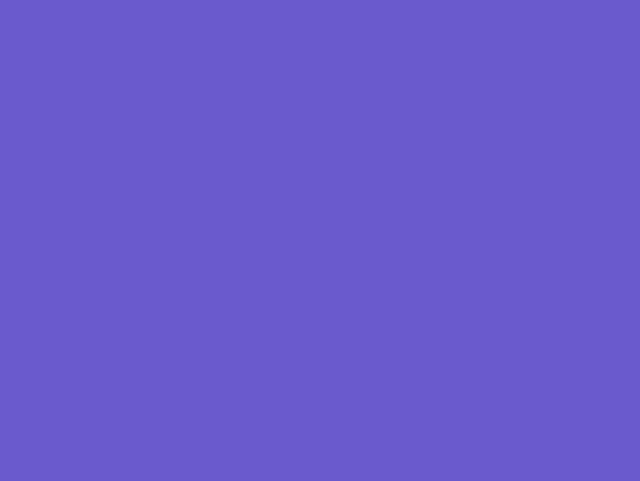
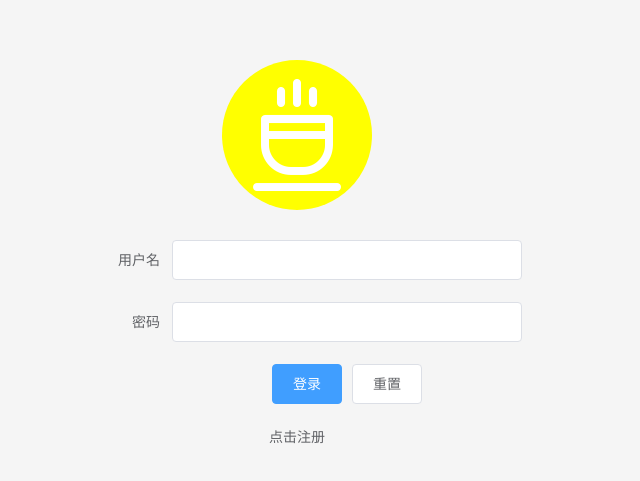
Before and after one commit to wenheeluyu/chileme182, a Vue app in the folder chileme-ui/: page /login in a window 1280 px wide. Shown: the part 115-596 px from the top of the page, without its empty margins (343-983 px from the left). Built offline with nearby package versions, Linux system fonts and the light colour scheme.

Commit message:
添加登陆页面（无交互）

```diff
--- a/chileme-ui/src/router/index.js
+++ b/chileme-ui/src/router/index.js
@@ -17,6 +17,12 @@ Vue.use(VueRouter)
     name:'Register',
     component: () => import('../views/Register.vue')
   },
+  //登录
+  {
+    path:'/login',
+    name:'Login',
+    component: () => import('../views/Login.vue')
+  },
 ]
 
 const router = new VueRouter({
--- /dev/null
+++ b/chileme-ui/src/views/Login.vue
@@ -0,0 +1,68 @@
+<template lang="pug">
+    div.login
+        div.loginBox
+            div.icon.el-icon-hot-water
+            el-form(:model="form",ref="Form",label-width="100px")
+                el-form-item(label="用户名" prop="username")
+                    el-input(v-model="form.username")
+                el-form-item(label="密码" prop="password")
+                    el-input(type='password' v-model="form.password")
+                el-form-item
+                    el-button(type="primary" @click="loginHandle") 登录
+                    el-button(@click="resetHandle('Form')") 重置
+            el-link(@click='jumpRegister') 点击注册
+</template>
+<script>
+export default {
+    data(){
+        return{
+            form:{
+                username:'',
+                password:''
+            }
+
+        }
+    },
+    methods:{
+        loginHandle(){
+            alert('登录')
+        },
+        resetHandle(formName){
+            this.$refs[formName].resetFields();
+        },
+        jumpRegister(){
+            this.$router.push('/register')
+        }
+    }
+}
+</script>
+<style lang="scss" scoped>
+.login{
+    height: 100%;
+    background: rgb(245, 245, 245);
+    display:flex;
+    justify-content: center;
+    align-items: center;
+
+    .loginBox{
+        width:800px;
+        height: 450px;
+        .icon{
+            width: 150px;
+            height: 150px;
+            line-height: 150px;
+            font-size: 120px;
+            background: yellow;
+            color: #fff;
+            border-radius: 50%;
+        }
+        .el-form{
+            width:450px;
+            margin:30px auto 10px;
+        }
+    }
+}
+.el-notification__title{
+    text-align: left;
+}
+</style>
--- a/chileme-ui/src/views/Register.vue
+++ b/chileme-ui/src/views/Register.vue
@@ -66,8 +66,7 @@ export default {
         },
         //立即注册
         jumplogin(){
-            alert('跳转登录页')
-            //this.$router.push()
+            this.$router.push('/login')
         }
     }
 }
```
